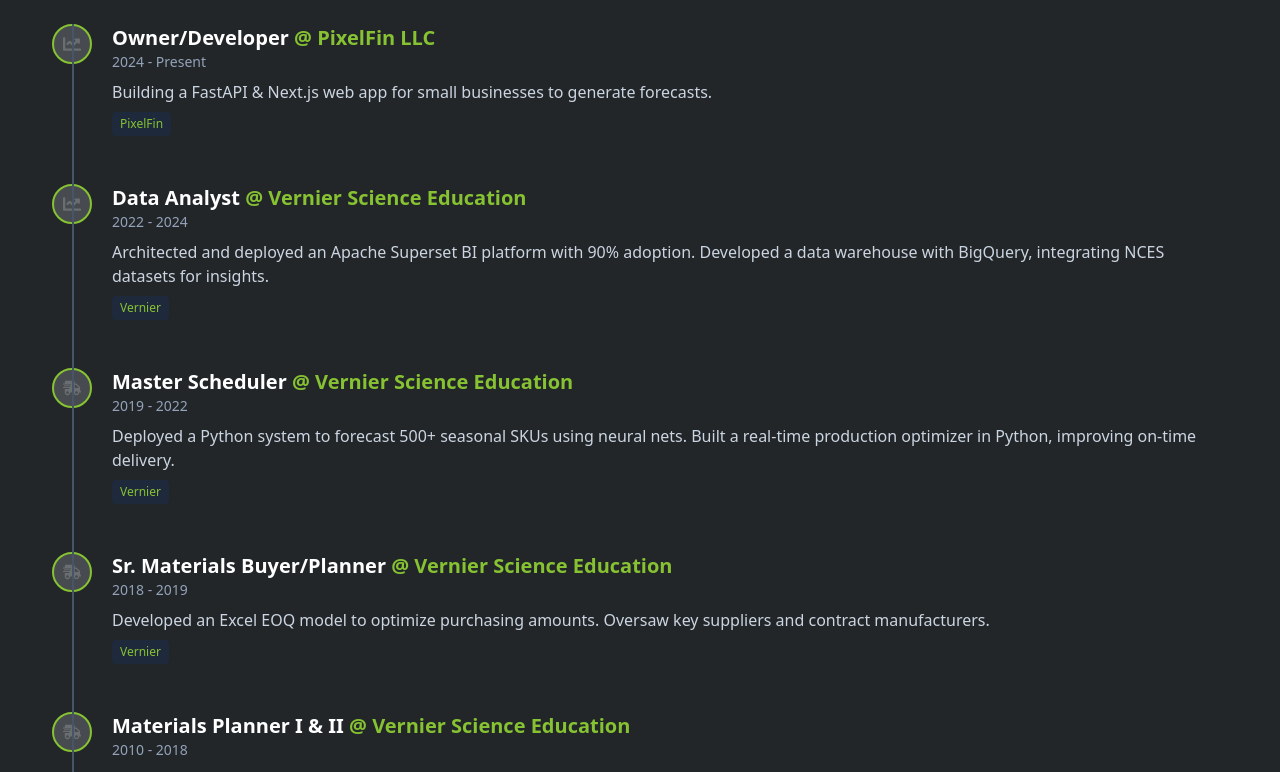
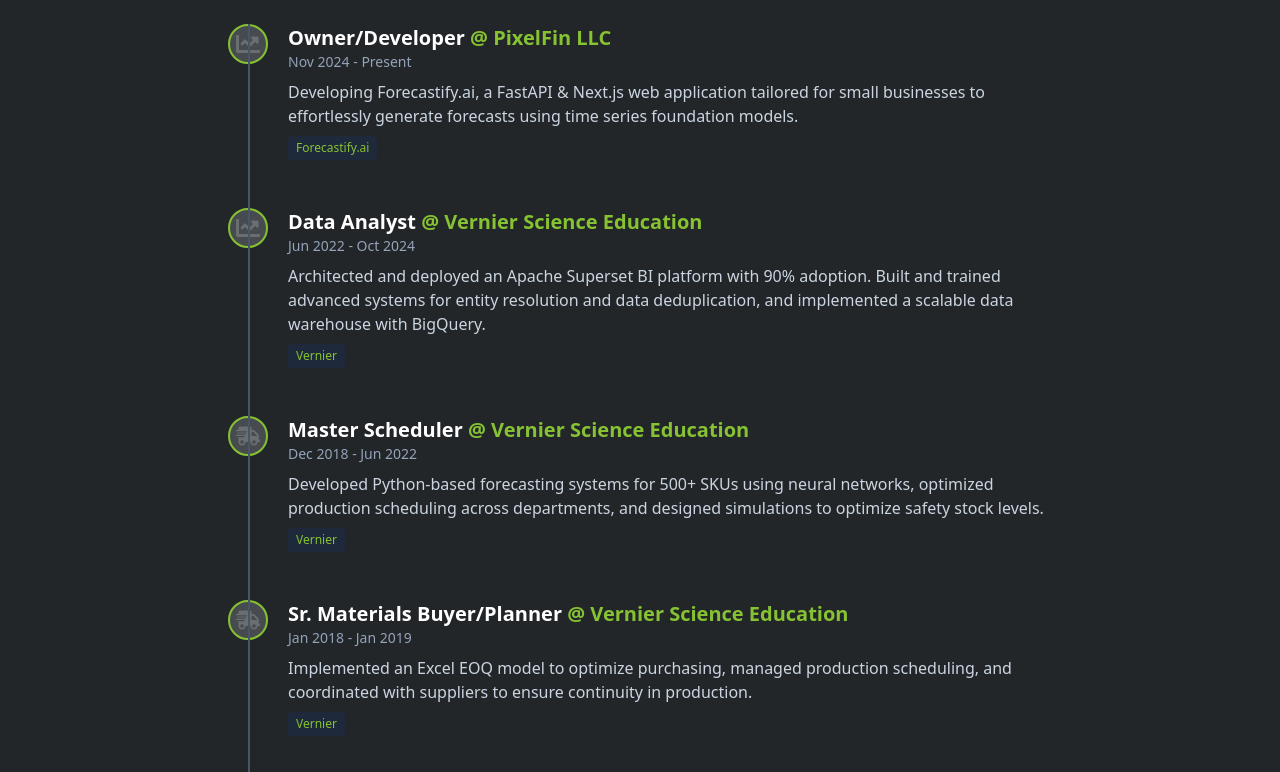
Before and after one commit to tycerch/portfolio, a Next.js app: page / in a window 1280 px wide. Shown: the part 1620-2392 px from the top of the page. Built offline with nearby package versions, Linux system fonts and the light colour scheme.

Commit message:
feat: update Experience section with refined job descriptions and date formats, and enhance icon sizes for better visibility

```diff
--- a/app/sections/Experience.tsx
+++ b/app/sections/Experience.tsx
@@ -8,67 +8,66 @@
     {
       company: "PixelFin LLC",
       title: "Owner/Developer",
-      dateTime: "2024 - Present",
+      dateTime: "Nov 2024 - Present",
       description:
-        "Building a FastAPI & Next.js web app for small businesses to generate forecasts.",
-      badges: ["PixelFin"],
+        "Developing Forecastify.ai, a FastAPI & Next.js web application tailored for small businesses to effortlessly generate forecasts using time series foundation models.",
+      badges: ["Forecastify.ai"],
     },
     {
       company: "Vernier Science Education",
       title: "Data Analyst",
-      dateTime: "2022 - 2024",
+      dateTime: "Jun 2022 - Oct 2024",
       description:
-        "Architected and deployed an Apache Superset BI platform with 90% adoption. Developed a data warehouse with BigQuery, integrating NCES datasets for insights.",
+        "Architected and deployed an Apache Superset BI platform with 90% adoption. Built and trained advanced systems for entity resolution and data deduplication, and implemented a scalable data warehouse with BigQuery.",
       badges: ["Vernier"],
     },
     {
       company: "Vernier Science Education",
       title: "Master Scheduler",
-      dateTime: "2019 - 2022",
+      dateTime: "Dec 2018 - Jun 2022",
       description:
-        "Deployed a Python system to forecast 500+ seasonal SKUs using neural nets. Built a real-time production optimizer in Python, improving on-time delivery.",
+        "Developed Python-based forecasting systems for 500+ SKUs using neural networks, optimized production scheduling across departments, and designed simulations to optimize safety stock levels.",
       badges: ["Vernier"],
     },
     {
       company: "Vernier Science Education",
       title: "Sr. Materials Buyer/Planner",
-      dateTime: "2018 - 2019",
+      dateTime: "Jan 2018 - Jan 2019",
       description:
-        "Developed an Excel EOQ model to optimize purchasing amounts. Oversaw key suppliers and contract manufacturers.",
+        "Implemented an Excel EOQ model to optimize purchasing, managed production scheduling, and coordinated with suppliers to ensure continuity in production.",
       badges: ["Vernier"],
     },
     {
       company: "Vernier Science Education",
       title: "Materials Planner I & II",
-      dateTime: "2010 - 2018",
+      dateTime: "Jan 2010 - Jan 2018",
       description:
-        "Configured the MRP system for multi-warehouse operations. Managed internal production scheduling and supplier relationships.",
+        "Configured the MRP system for multi-warehouse operations and managed production scheduling, ensuring alignment with demand forecasts and efficient resource utilization.",
       badges: ["Vernier"],
     },
     {
       company: "Vernier Science Education",
       title: "Purchasing & Materials Assistant",
-      dateTime: "2007 - 2010",
+      dateTime: "Jan 2007 - Jan 2010",
       description:
-        "Managed the majority of purchasing operations for manufacturing. Oversaw stockroom operations to support production schedules.",
+        "Handled the majority of purchasing operations and managed stockroom logistics to support production schedules.",
       badges: ["Vernier"],
     },
   ];
 
-  // Choose an icon based on the role type.
-  // Use a data/analytics icon for both the Data Analyst and PixelFin roles.
+  // Map timeline data with larger icons (size 24) for a stronger “period” effect.
   const timelineDataWithIcons = timelineData.map((item) => {
     let icon;
     if (item.title === "Data Analyst" || item.company === "PixelFin LLC") {
-      icon = <FaChartLine size={18} />;
+      icon = <FaChartLine size={24} />;
     } else {
-      icon = <FaShippingFast size={18} />;
+      icon = <FaShippingFast size={24} />;
     }
     return { ...item, icon };
   });
 
   return (
-    <section className="container mx-auto container-padding section-padding">
+    <section className="mx-auto max-w-4xl py-24 px-8">
       <TimelineList title="Experience">
         {timelineDataWithIcons.map((item, index) => (
           <TimelineItem key={index} {...item} />
```
